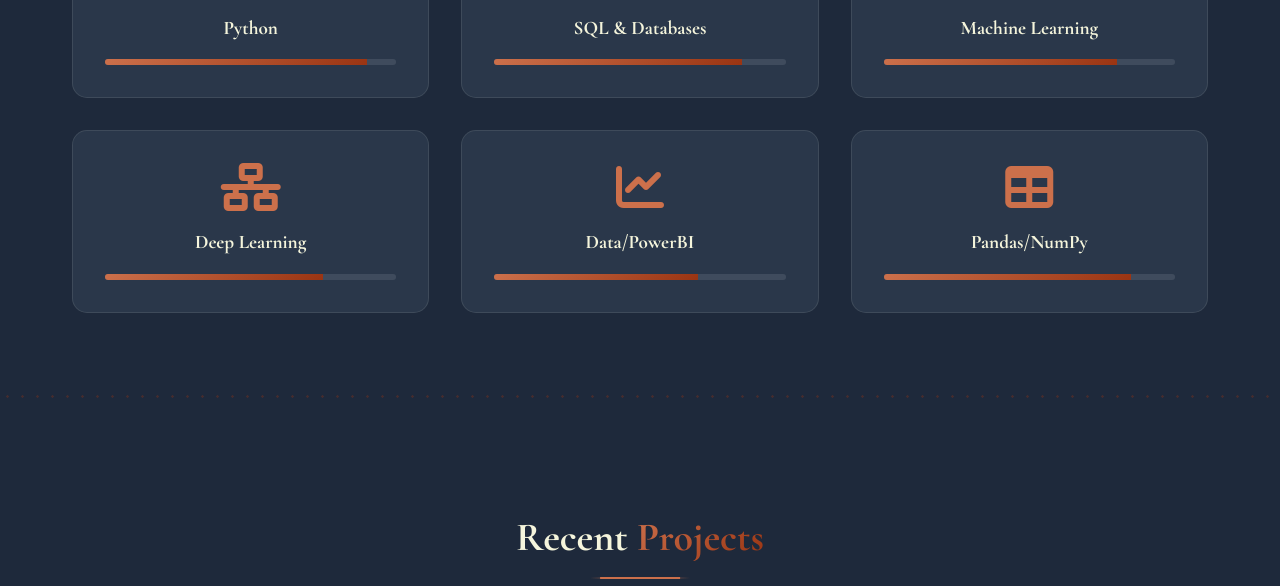
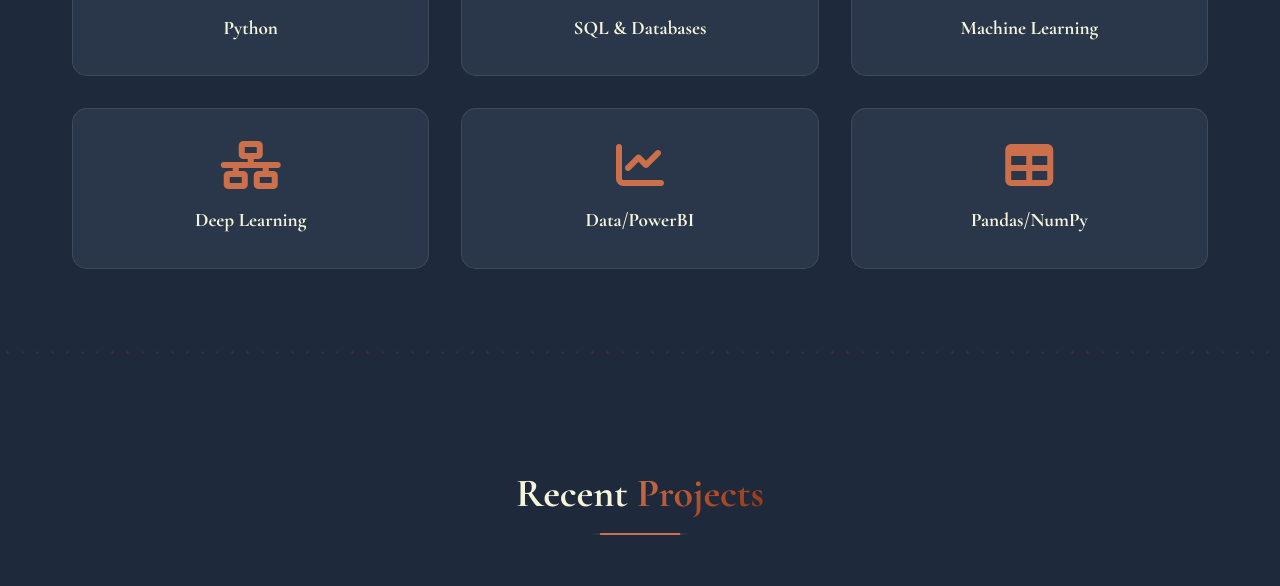
Before and after one commit to parthshirode/my_portfolio, a plain HTML site: page index.html in a window 1280 px wide. Shown: the part 1918-2504 px from the top of the page. Drawn offline with nearby package versions, Linux system fonts and the light colour scheme.

Commit message:
Remove Progress Bar

```diff
--- a/index.html
+++ b/index.html
@@ -111,44 +111,26 @@
                     <div class="skill-card">
                         <i class="fa-brands fa-python skill-icon"></i>
                         <h4>Python</h4>
-                        <div class="progress-bar">
-                            <div class="progress" style="width: 90%"></div>
-                        </div>
                     </div>
                     <div class="skill-card">
                         <i class="fa-solid fa-database skill-icon"></i>
                         <h4>SQL & Databases</h4>
-                        <div class="progress-bar">
-                            <div class="progress" style="width: 85%"></div>
-                        </div>
                     </div>
                     <div class="skill-card">
                         <i class="fa-solid fa-brain skill-icon"></i>
                         <h4>Machine Learning</h4>
-                        <div class="progress-bar">
-                            <div class="progress" style="width: 80%"></div>
-                        </div>
                     </div>
                     <div class="skill-card">
                         <i class="fa-solid fa-network-wired skill-icon"></i>
                         <h4>Deep Learning</h4>
-                        <div class="progress-bar">
-                            <div class="progress" style="width: 75%"></div>
-                        </div>
                     </div>
                     <div class="skill-card">
                         <i class="fa-solid fa-chart-line skill-icon"></i>
                         <h4>Data/PowerBI</h4>
-                        <div class="progress-bar">
-                            <div class="progress" style="width: 70%"></div>
-                        </div>
                     </div>
                     <div class="skill-card">
                         <i class="fa-solid fa-table skill-icon"></i>
                         <h4>Pandas/NumPy</h4>
-                        <div class="progress-bar">
-                            <div class="progress" style="width: 85%"></div>
-                        </div>
                     </div>
                 </div>
             </div>
--- a/style.css
+++ b/style.css
@@ -500,21 +500,7 @@
 }
 
 .skill-card h4 {
-    margin-bottom: 1rem;
     font-size: 1.2rem;
-}
-
-.progress-bar {
-    width: 100%;
-    height: 6px;
-    background: rgba(255, 255, 255, 0.1);
-    border-radius: 10px;
-    overflow: hidden;
-}
-
-.progress {
-    height: 100%;
-    background: var(--accent-gradient);
 }
 
 /* Project Visuals (Icon Fallback) */
```
